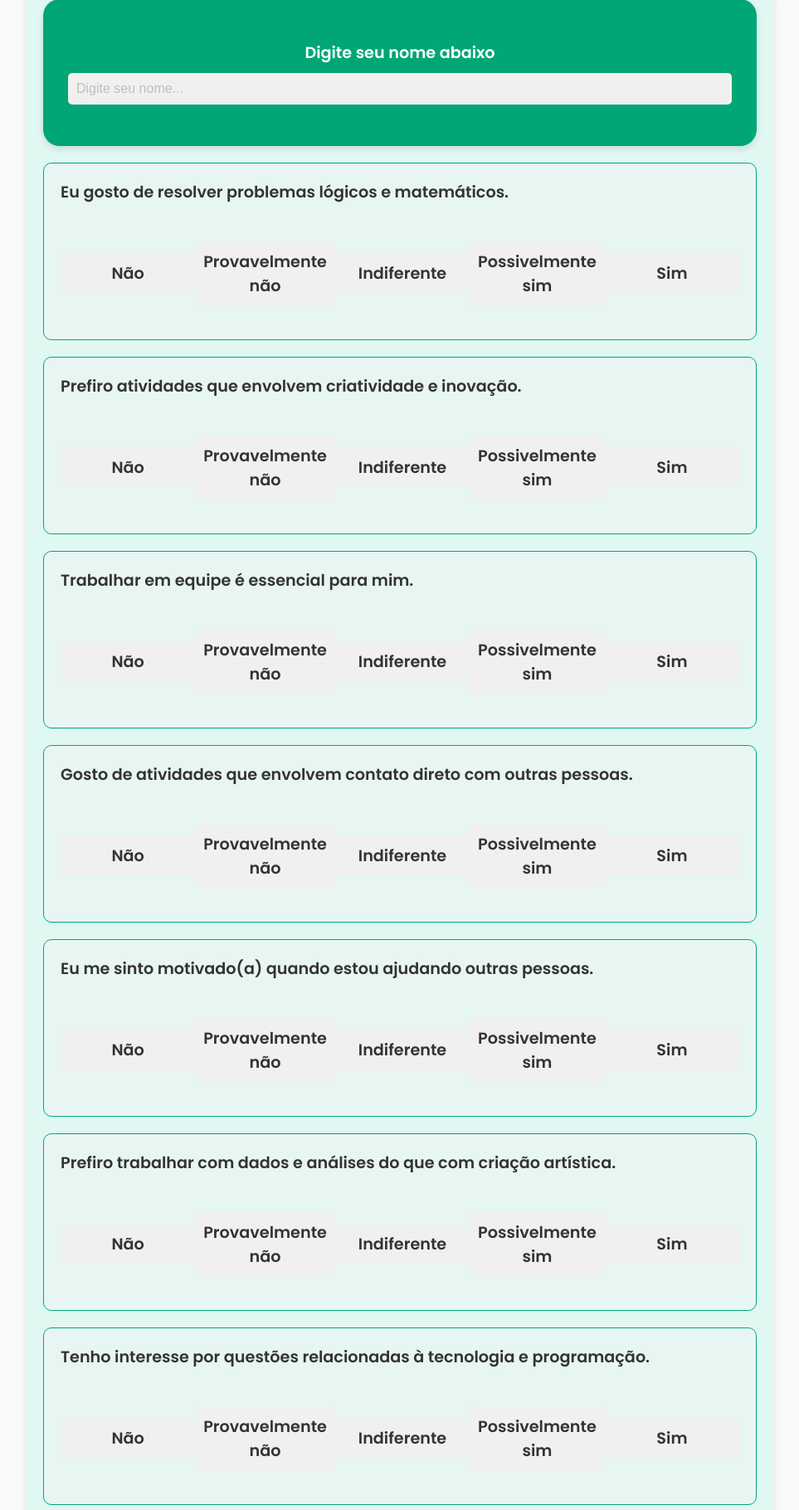
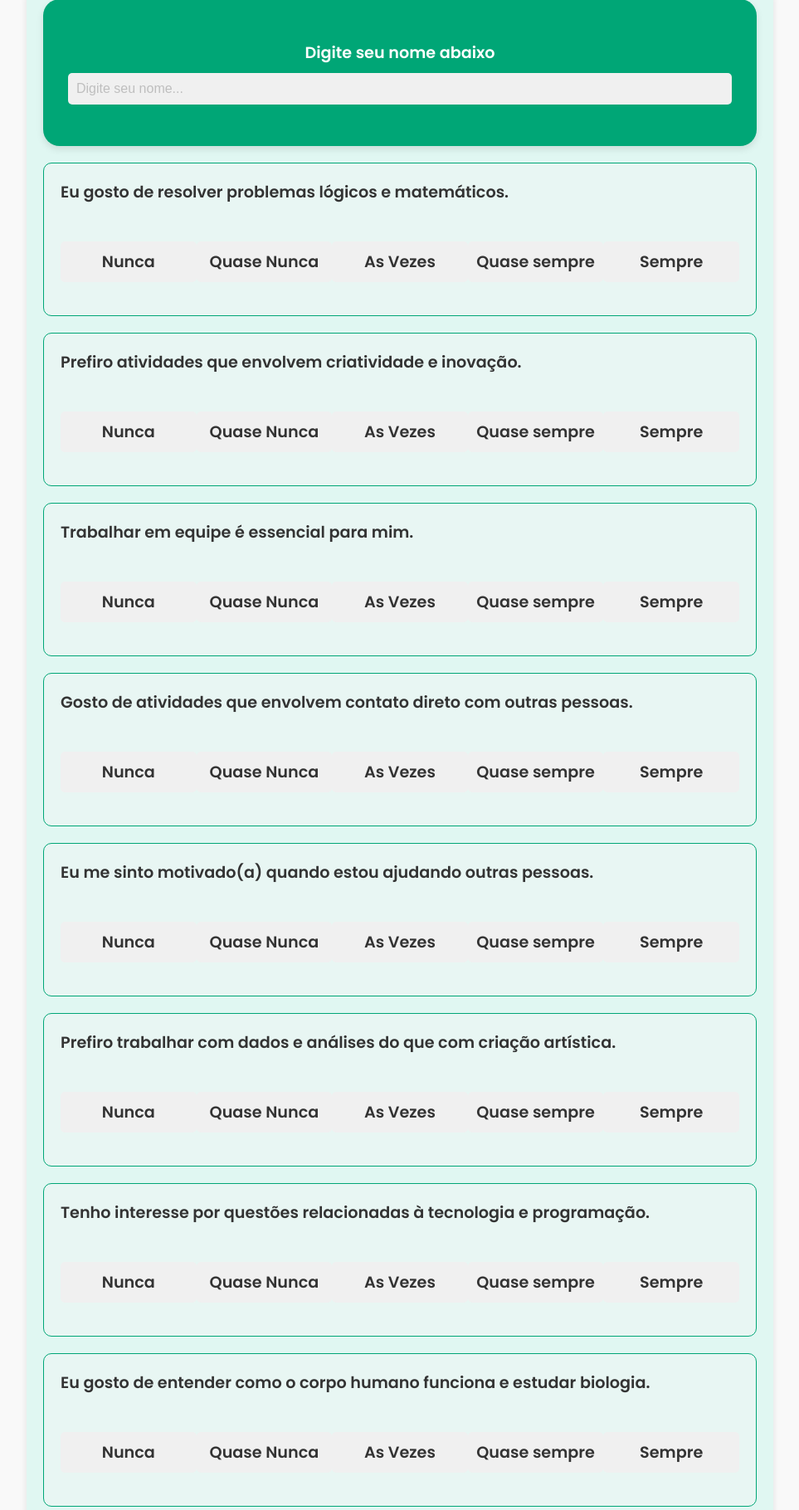
Before and after one commit to Robsonfsilvajunior/FFT, a Flask app: page /questionario in a window 1280 px wide. Shown: the part 112-1932 px from the top of the page at 83% size, without its empty margins (158-1121 px from the left). Run offline with Flask 3, Linux system fonts and the light colour scheme.

Commit message:
projeto final

```diff
--- a/teste_feira/templates/questionario.html
+++ b/teste_feira/templates/questionario.html
@@ -22,19 +22,19 @@
             <label>{{ pergunta['pergunta'] }}</label><br>
             <div class="slider-container">
                 <input type="radio" id="q{{ loop.index }}-1" name="q{{ loop.index }}" value="1" required>
-                <label for="q{{ loop.index }}-1">Não</label>
+                <label for="q{{ loop.index }}-1">Nunca</label>
 
                 <input type="radio" id="q{{ loop.index }}-2" name="q{{ loop.index }}" value="2" required>
-                <label for="q{{ loop.index }}-2">Provavelmente não</label>
+                <label for="q{{ loop.index }}-2">Quase Nunca</label>
 
                 <input type="radio" id="q{{ loop.index }}-3" name="q{{ loop.index }}" value="3" required>
-                <label for="q{{ loop.index }}-3">Indiferente</label>
+                <label for="q{{ loop.index }}-3">As Vezes</label>
 
                 <input type="radio" id="q{{ loop.index }}-4" name="q{{ loop.index }}" value="4" required>
-                <label for="q{{ loop.index }}-4">Possivelmente sim</label>
+                <label for="q{{ loop.index }}-4">Quase sempre</label>
 
                 <input type="radio" id="q{{ loop.index }}-5" name="q{{ loop.index }}" value="5" required>
-                <label for="q{{ loop.index }}-5">Sim</label>
+                <label for="q{{ loop.index }}-5">Sempre</label>
             </div>
         </div>
         {% endfor %}
```
